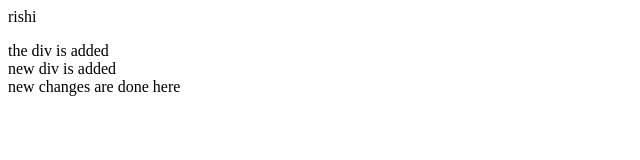
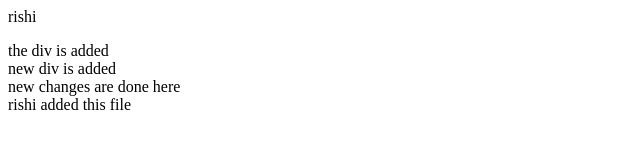
Before and after one commit to kyamajiRK/Gitwork, a plain HTML site: page Index.html in a window 1280 px wide. Shown: the whole page, without its empty margins (0-640 px from the left). Drawn offline with Linux system fonts and the light colour scheme.

Commit message:
new div is added

```diff
--- a/Index.html
+++ b/Index.html
@@ -2,3 +2,5 @@
 <div>the div is added </div>
 <div>new div is added </div>
 <div> new changes are done here </div>
+
+<div>rishi added this file</div>
```
